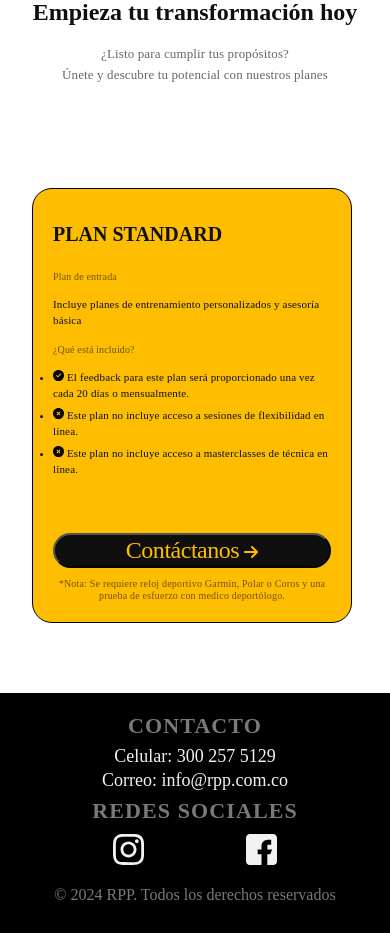
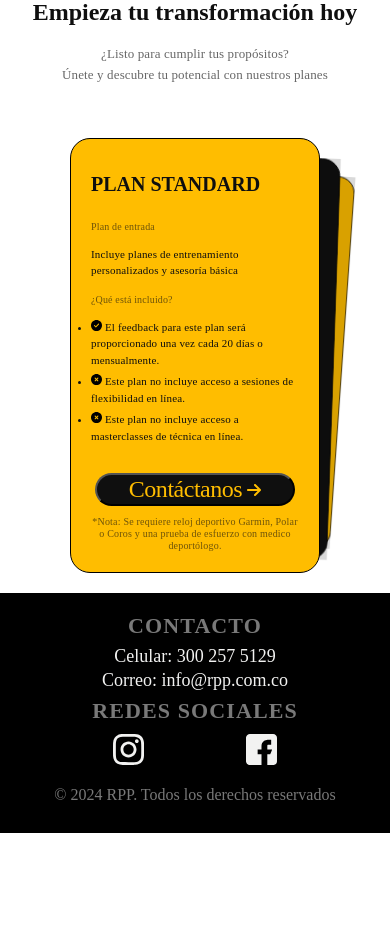
Before and after one commit to RunningPersonalPlan/webPage, a React (Vite) app in the folder Rpp/: page / in a window 390 px wide. Shown: the part 4000-4933 px from the top of the page. After the commit the page ends 4833 px from the top, so only its background shows below. Built offline with nearby package versions, Linux system fonts and the light colour scheme.

Commit message:
fix:cards

```diff
--- a/Rpp/package.json
+++ b/Rpp/package.json
@@ -13,15 +13,13 @@
     "@headlessui/react": "^2.0.4",
     "@reduxjs/toolkit": "^2.2.5",
     "axios": "^1.7.2",
-    "formik": "^2.4.6",
     "normalize.css": "^8.0.1",
     "react": "^18.2.0",
     "react-dom": "^18.2.0",
     "react-redux": "^9.1.2",
     "react-router-dom": "^6.23.1",
     "styled-components": "^6.1.11",
-    "swiper": "^11.1.4",
-    "yup": "^1.4.0"
+    "swiper": "^11.1.4"
   },
   "devDependencies": {
     "@types/react": "^18.2.66",
--- a/Rpp/src/components/Home/Planes.css
+++ b/Rpp/src/components/Home/Planes.css
@@ -147,7 +147,61 @@
     line-height: 120%;
     letter-spacing: 0.2px;
 }
-@media screen and (max-width:449px) {
+@media screen and (max-width:630px) {
+    .planes-container-card{
+        width: 250px;
+        height: 435px;
+    }
+    .planes-container-card .titulo-card{
+        font-size: 20px;
+    }
+    .planes-container-card .card-content{
+
+        height: 350px;
+    }
+    .planes-container-card h6{
+        font-size: 10px;
+        margin-bottom: 12px;
+    }
+    .planes-container-card .p-descripcion-card{
+        margin: 0;
+        margin-bottom: 10px;
+        font-size: 11px;
+    }
+    .planes-container-card li{
+
+        margin-bottom: 5px;
+        font-size: 11px;
+
+    }
+
+    .planes-container-card li .incluye-card-option{
+
+        width: 11px;
+        height: 11px;
+
+    }
+
+    .planes-container-card li .no-incluye-card-option{
+        width: 11px;
+        height: 11px;
+    }
+
+    .planes-container-card .whatsapp-button-planes{
+
+        width: 200px;
+        height: 45px;
+        margin-top: 10px;
+        margin-bottom: 10px;
+
+    }
+    .whatsapp-button-planes .text-Button{
+        font-size: 24px;
+    }
+
+
+}
+/* @media screen and (max-width:449px) {
 
 .planes-container-card{
     width: 327px;
@@ -201,18 +255,18 @@
 }
 
 
-}
+} */
 
-@media screen and (max-width:384px) {
+@media screen and (max-width:377px) {
 
 .planes-container-card{
-    width: 250px;
+    width: 200px;
     height: 435px;
 }
 
 .planes-container-card .whatsapp-button-planes{
 
-    width: 200px;
+    width: 150px;
     height: 45px;
     margin-top: 10px;
     margin-bottom: 10px;
--- a/Rpp/src/views/Home.css
+++ b/Rpp/src/views/Home.css
@@ -167,8 +167,15 @@
       background-color: lightgray; /* Color del pulgar (la parte que se mueve) */
       border-radius: 10px; /* Bordes redondeados del pulgar */
   }
+  .section-pasion-deporte .Planes-card--swiper {
+    display: none ;
+  }
 
-  .section-pasion-deporte .Planes-card .card-planes-home{
+  .section-pasion-deporte .swiper {
+    display: none ;
+  }
+
+  .card-planes-home{
     width: 424px;
     min-width: 420px;
     cursor:all-scroll;
@@ -178,9 +185,18 @@
     margin-bottom: 5px;
 
   }
+
   @media screen and (max-width: 1324px) {
     .section-pasion-deporte .Planes-card{
-      width: 100%;
+      display: none;
+    }
+    .section-pasion-deporte .Planes-card--swiper {
+      display: flex ;
+      width: 420px;
+    }
+
+    .section-pasion-deporte .swiper {
+      display: flex ;
     }
   }
   @media screen and (max-width: 1024px) {
@@ -225,12 +241,17 @@
   }
 
 
-  @media screen and (max-width:600px) {
+  @media screen and (max-width:630px) {
+    .section-pasion-deporte .Planes-card--swiper {
+      display: flex ;
+      width: 250px;
+    }
     .header-img {
       height: 900px;
       background-position-y:-50px;
       background-position-x:60%;
     }
+
 
     .label .ALCANZA-TU-MEJOR {
       width: 100%;
@@ -335,3 +356,10 @@
       margin-bottom: 5px;
     }
   }
+  @media screen and (max-width:377px) {
+    .section-pasion-deporte .Planes-card--swiper {
+      display: flex ;
+      width: 200px;
+    }
+
+  }
--- a/Rpp/src/views/Home.jsx
+++ b/Rpp/src/views/Home.jsx
@@ -16,6 +16,15 @@ import Planes from "../components/Home/Planes.jsx";
 import Standard from "../templates/home/Planes/Standard.js";
 import Premium from "../templates/home/Planes/Premium.js";
 import PremiumPlus from "../templates/home/Planes/Premiunplus.js";
+// Import Swiper React components
+import { Swiper, SwiperSlide } from 'swiper/react';
+
+// Import Swiper styles
+import 'swiper/css';
+import 'swiper/css/effect-cards';
+
+// import required modules
+import { EffectCards } from 'swiper/modules';
 
 
 const Home = () => {
@@ -164,6 +173,47 @@ const Home = () => {
           />
         </div>
 
+        <Swiper
+        effect={'cards'}
+        grabCursor={true}
+        modules={[EffectCards]}
+        className="Planes-card--swiper"
+      >
+        <SwiperSlide>
+        <Planes
+          className="card-planes-home"
+          titulo = "PLAN STANDARD"
+          contenido= {Standard()}
+          tema="yellow-card"
+          mensajeWhatsApp="Hola, estoy interesado en obtener información y una cotización sobre su plan STANDARD . ¿Podrían proporcionarme más detalles sobre las opciones disponibles y los precios? Muchas gracias."
+          />
+
+        </SwiperSlide>
+
+        <SwiperSlide>
+        <Planes
+          className="card-planes-home"
+          titulo = "PLAN PREMIUM"
+          contenido={Premium()}
+          tema="black-card"
+          mensajeWhatsApp="Hola, estoy interesado en obtener información y una cotización sobre su plan PREMIUM . ¿Podrían proporcionarme más detalles sobre las opciones disponibles y los precios? Muchas gracias."
+          />
+
+        </SwiperSlide>
+
+        <SwiperSlide>
+        <Planes
+          className="card-planes-home"
+          titulo = "PLAN PREMIUM +"
+          contenido={PremiumPlus()}
+          tema="yellow-card"
+          mensajeWhatsApp="Hola, estoy interesado en obtener información y una cotización sobre su plan PREMIUM +. ¿Podrían proporcionarme más detalles sobre las opciones disponibles y los precios? Muchas gracias."
+          />
+        </SwiperSlide>
+
+
+       </Swiper>
+
     </section>
 
 
```
